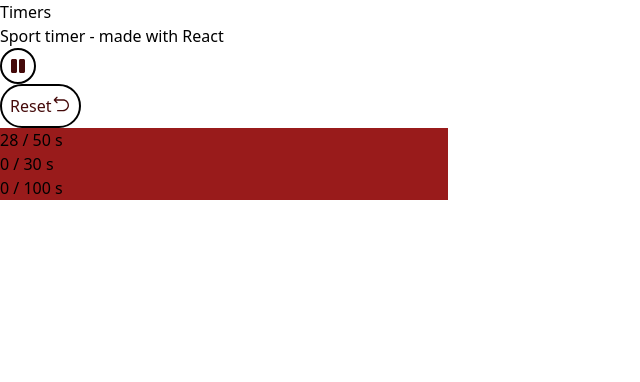
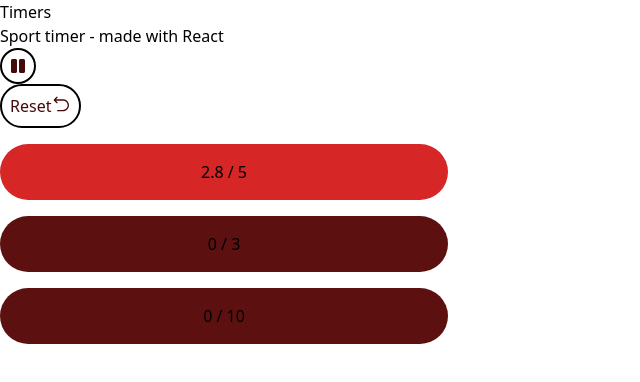
Before and after one commit to BaptisteD51/timer-react, a React (Vite) app: page / in a window 1280 px wide. Both pictures are taken after a click on the button "Start". Shown: the top 382 px of the page, without its empty margins (0-640 px from the left). Built offline with nearby package versions, Linux system fonts and the light colour scheme.

Commit message:
Code refactoring + better counter display

```diff
--- a/src/App.jsx
+++ b/src/App.jsx
@@ -1,7 +1,7 @@
 import { useState } from "react"
-import Timer from "./components/Timer"
-import Track from "./components/Track"
-import Edit from "./components/Edit"
+import Timer from "./components/Edit/Timer"
+import Track from "./components/Track/Track"
+import Edit from "./components/Edit/Edit"
 import { TimersProvider } from "./contexts/Timers"
 
 function App() {
--- a/src/components/Edit.jsx
+++ b/src/components/Edit/Edit.jsx
@@ -1,9 +1,9 @@
 import { useContext } from "react"
-import { Timers } from "../contexts/Timers"
+import { Timers } from "../../contexts/Timers"
 import Timer from "./Timer"
 
 
-function Edit({isRunning, updateIsRunning}){
+function Edit({ updateIsRunning }){
     let { timers, updateTimers } = useContext(Timers)
 
     // Adds another timer
@@ -36,9 +36,7 @@ function Edit({isRunning, updateIsRunning}){
                         <Timer
                             key={timer.id}
                             duration={timer.duration}
-                            current={timer.current}
                             id={timer.id}
-                            isRunning={isRunning}
                         ></Timer>
                     ))}
                 </div>
--- /dev/null
+++ b/src/components/Edit/Timer.jsx
@@ -0,0 +1,85 @@
+import { useContext } from "react"
+import { Timers } from "../../contexts/Timers"
+import { FaAngleUp, FaAngleDown } from "react-icons/fa"
+import { FaXmark } from "react-icons/fa6"
+
+function Timer({ duration, id }) {
+    let { timers, updateTimers } = useContext(Timers)
+
+    // Change the duration of a timer
+    function updateTime(e) {
+        let newDuration = e.target.value
+        let regex = /^\d+$/g
+        if (newDuration.match(regex) && parseInt(newDuration) > 0) {
+            let updatedTimers = [...timers]
+            let updatedTimerIndex = updatedTimers.findIndex(
+                (timer) => timer.id == id
+            )
+            updatedTimers[updatedTimerIndex].duration =
+                parseInt(newDuration) * 10
+            updateTimers(updatedTimers)
+        } else if (newDuration == "") {
+            // Do nothing
+        } else {
+            e.target.value = duration / 10
+        }
+    }
+
+    // Delete Timer
+    function deleteTimer(id) {
+        let updatedTimers = [...timers]
+        let deleteTimerIndex = updatedTimers.findIndex(
+            (timer) => timer.id == id
+        )
+        updatedTimers.splice(deleteTimerIndex, 1)
+        updateTimers(updatedTimers)
+    }
+
+    //Change Timer position
+    function changeTimerPosition(id, direction) {
+        let updatedTimers = [...timers]
+        let moveTimerIndex = updatedTimers.findIndex((timer) => timer.id == id)
+        let replaceTimerIndex = moveTimerIndex + direction
+        // Returns if at the end or at the beginning of the array
+        if (
+            replaceTimerIndex < 0 ||
+            replaceTimerIndex > updatedTimers.length - 1
+        ) {
+            return
+        }
+
+        // If not, reverse positions
+        let moveTimer = updatedTimers[moveTimerIndex]
+        let replaceTimer = updatedTimers[replaceTimerIndex]
+        updatedTimers[moveTimerIndex] = replaceTimer
+        updatedTimers[replaceTimerIndex] = moveTimer
+
+        updateTimers(updatedTimers)
+    }
+
+    return (
+        <div className="bg-red-800 my-4 p-4 rounded-full flex justify-between">
+            <div className="flex flex-col justify-between">
+                <button onClick={() => changeTimerPosition(id, -1)}>
+                    <FaAngleUp size={25} />
+                </button>
+                <button onClick={() => changeTimerPosition(id, 1)}>
+                    <FaAngleDown size={25} />
+                </button>
+            </div>
+            <input
+                type="number"
+                onChange={(e) => updateTime(e)}
+                defaultValue={duration / 10}
+            />
+            <button
+                onClick={() => deleteTimer(id)}
+                className="bg-red-950 text-white p-2 border-black border-2 rounded-full"
+            >
+                <FaXmark />
+            </button>
+        </div>
+    )
+}
+
+export default Timer
--- a/src/components/Timer.jsx
+++ /dev/null
@@ -1,85 +0,0 @@
-import { useContext } from "react"
-import { Timers } from "../contexts/Timers"
-import { FaAngleUp, FaAngleDown } from "react-icons/fa"
-import { FaXmark } from "react-icons/fa6"
-
-function Timer({ duration, current, id, isRunning }) {
-  let { timers, updateTimers } = useContext(Timers)
-
-  // Change the duration of a timer
-  function updateTime(e) {
-    let newDuration = e.target.value
-    let regex = /^\d+$/g
-    if (newDuration.match(regex) && parseInt(newDuration) > 0) {
-      let updatedTimers = [...timers]
-      let updatedTimerIndex = updatedTimers.findIndex((timer) => timer.id == id)
-      updatedTimers[updatedTimerIndex].duration = parseInt(newDuration) * 10
-      updateTimers(updatedTimers)
-    } else if (newDuration == "") {
-      // Do nothing
-    } else {
-      e.target.value = duration / 10
-    }
-  }
-
-  // Delete Timer
-  function deleteTimer(id) {
-    let updatedTimers = [...timers]
-    let deleteTimerIndex = updatedTimers.findIndex((timer) => timer.id == id)
-    updatedTimers.splice(deleteTimerIndex, 1)
-    updateTimers(updatedTimers)
-  }
-
-  //Change Timer position
-  function changeTimerPosition(id,direction){
-    let updatedTimers = [...timers]
-    let moveTimerIndex = updatedTimers.findIndex((timer) => timer.id == id)
-    let replaceTimerIndex = moveTimerIndex + direction
-    // Returns if at the end or at the beginning of the array
-    if( replaceTimerIndex < 0 || replaceTimerIndex > updatedTimers.length - 1 ){
-        return
-    }
-
-    // If not, reverse positions
-    let moveTimer = updatedTimers[moveTimerIndex]
-    let replaceTimer = updatedTimers[replaceTimerIndex]
-    updatedTimers[moveTimerIndex] = replaceTimer
-    updatedTimers[replaceTimerIndex] = moveTimer
-
-    updateTimers(updatedTimers)
-  }
-
-  if (isRunning) {
-    return (
-      <div className="bg-red-800">
-        {current} / {duration} s
-      </div>
-    )
-  } else {
-    return (
-      <div className="bg-red-800 my-4 p-4 rounded-full flex justify-between">
-        <div className="flex flex-col justify-between">
-          <button onClick={()=>changeTimerPosition(id, -1)}>
-            <FaAngleUp size={25}/>
-          </button>
-          <button onClick={()=>changeTimerPosition(id, 1)}>
-            <FaAngleDown size={25}/>
-          </button>
-        </div>
-        <input
-          type="number"
-          onChange={(e) => updateTime(e)}
-          defaultValue={ duration / 10 }
-        />
-        <button
-          onClick={() => deleteTimer(id)}
-          className="bg-red-950 text-white p-2 border-black border-2 rounded-full"
-        >
-          <FaXmark />
-        </button>
-      </div>
-    )
-  }
-}
-
-export default Timer
--- /dev/null
+++ b/src/components/Track/Counter.jsx
@@ -0,0 +1,19 @@
+function Counter({ current, duration }) {
+    return (
+        <div
+            className={`
+          bg-red-800
+            my-4
+            p-4
+            rounded-full
+            justify-between
+            text-center
+            ${current == duration || current == 0 ? "brightness-[60%]" : "brightness-[140%]"}
+            `}
+        >
+            {current / 10} / {duration / 10}
+        </div>
+    )
+}
+
+export default Counter
--- a/src/components/Track.jsx
+++ b/src/components/Track/Track.jsx
@@ -1,10 +1,10 @@
 import { useState, useEffect, useContext } from "react"
-import Timer from "./Timer"
-import { Timers } from "../contexts/Timers"
+import { Timers } from "../../contexts/Timers"
 import { FaPlay, FaPause } from "react-icons/fa"
 import { RxReset } from "react-icons/rx"
-import bipmp3 from "../assets/audio/long_bip.mp3"
-import sirenmp3 from "../assets/audio/siren.mp3"
+import bipmp3 from "../../assets/audio/long_bip.mp3"
+import sirenmp3 from "../../assets/audio/siren.mp3"
+import Counter from "../Track/Counter"
 
 function Track({isRunning, updateIsRunning}) {
     let { timers, updateTimers } = useContext(Timers)
@@ -110,13 +110,11 @@ function Track({isRunning, updateIsRunning}) {
 
             <div>
                 {timers.map((timer) => (
-                    <Timer
+                    <Counter
                         key={timer.id}
                         duration={timer.duration}
                         current={timer.current}
-                        id={timer.id}
-                        isRunning={isRunning}
-                    ></Timer>
+                    ></Counter>
                 ))}
             </div>
         </div>
```
